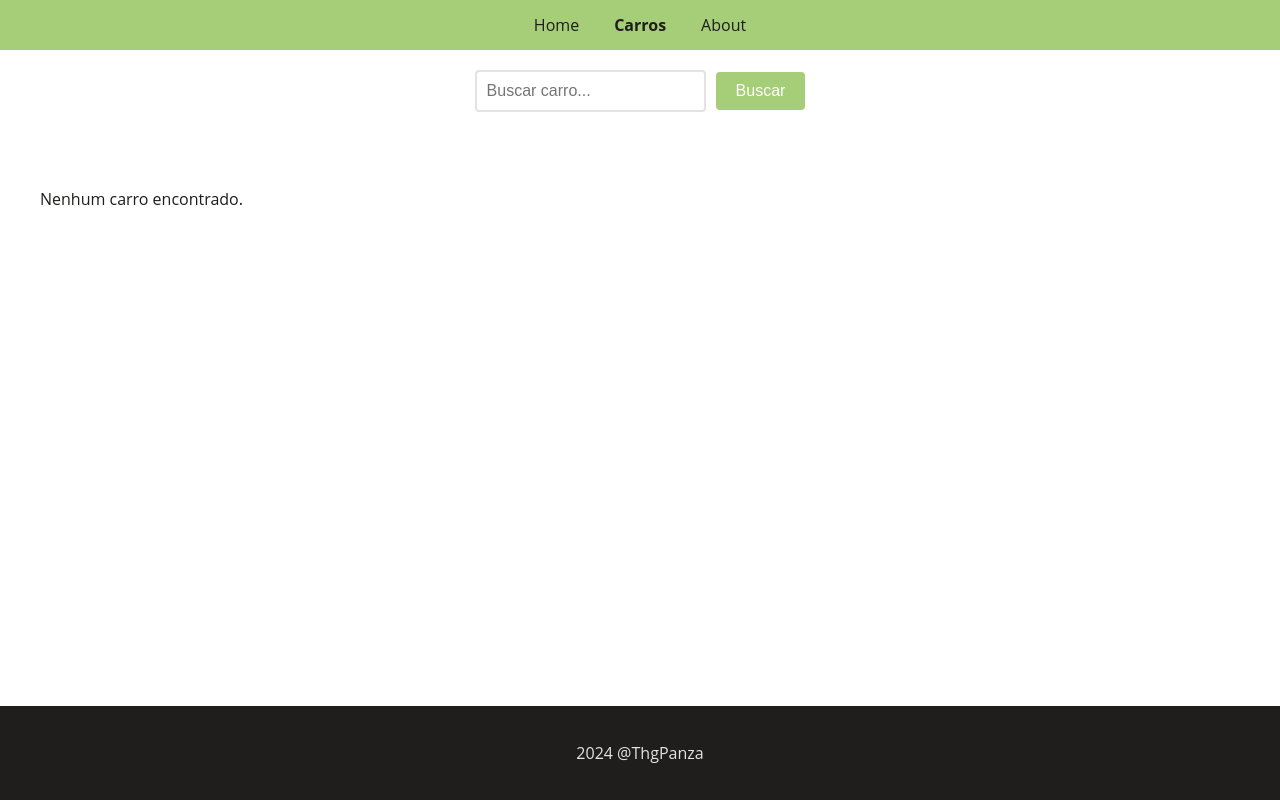
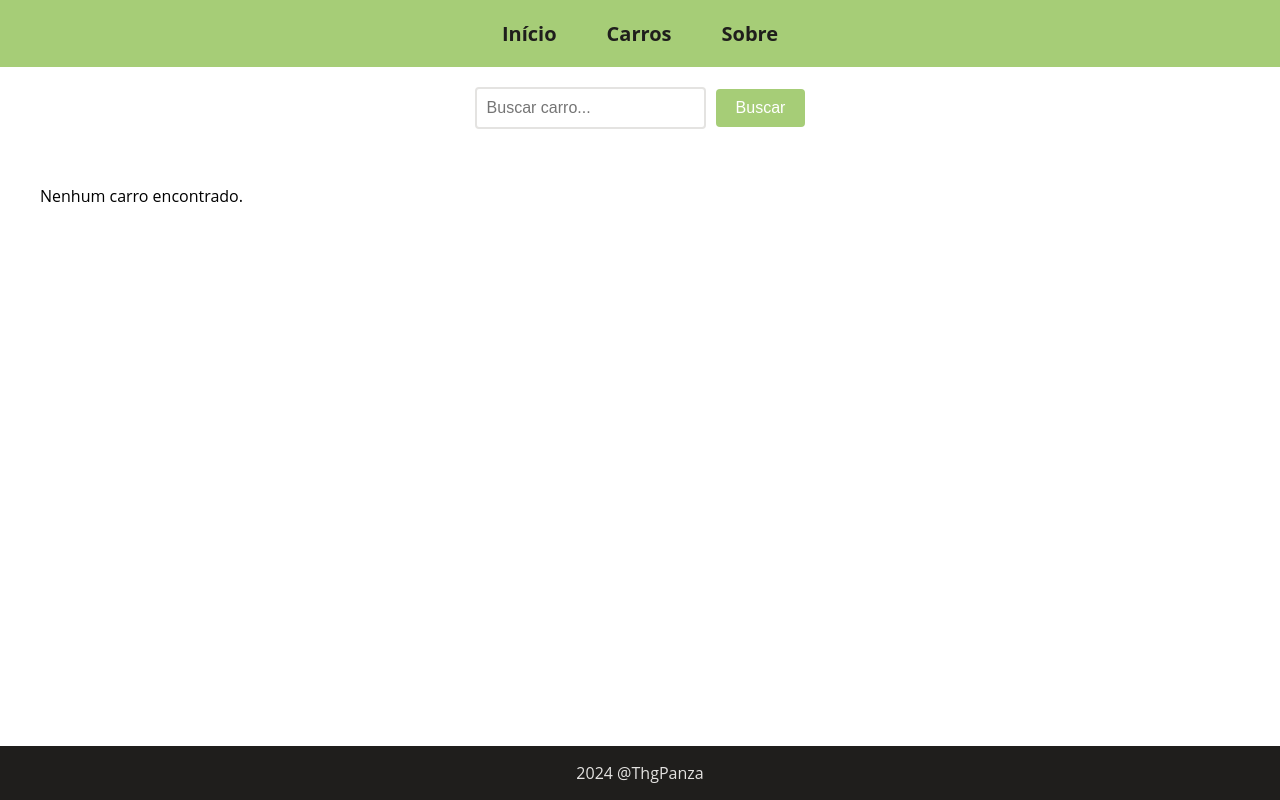
Before and after one commit to brohmarr/django-car-store, a Django app: template cars/templates/cars.html in a window 1280 px wide. Run offline with Django 5.2, Linux system fonts and the light colour scheme; the template is opened without the code that fills it, so the values that code supplies are empty.

Commit message:
Improve front-end and code cleanup

```diff
--- a/app/templates/base.html
+++ b/app/templates/base.html
@@ -6,44 +6,31 @@
   <title>{% block title %}Django Car Store{% endblock %}</title>
   <style>
     html, body {
-      height: 100%;
-      margin: 0;
+        height: 100%;
+        margin: 0;
+        font-family: 'Open Sans', sans-serif;
+        background-color: #fff;
+    }
+
+    body {
+        display: flex;
+        flex-direction: column;
     }
 
     main {
       flex: 1;
-    }
-
-    body {
-        font-family: 'Open Sans', sans-serif;
-        background-color: #fff;
-        color: #1F1E1C;
-        margin: 0;
-        padding: 0;
-        display: flex;
-        flex-direction: column;
+      margin-bottom: 10px;
     }
 
     header {
         background-color: #A6CD77;
         color: #1F1E1C;
-        text-align: center;
-    }
-
-    footer {
-        background-color: #1F1E1C;
-        color: #E4E3E1;
-        padding: 20px;
-        text-align: center;
+        padding: 20px 0;
     }
 
     nav {
-        background-color: #A6CD77;
-        color: #1F1E1C;
-        height: 50px;
         display: flex;
         justify-content: center;
-        align-items: center;
     }
 
     nav ul {
@@ -54,39 +41,53 @@
     }
 
     nav ul li {
-        margin: 0 10px;
+        margin: 0 15px;
+        font-size: 20px;
+        font-weight: bold;
     }
 
     nav ul li a {
         color: #1F1E1C;
         text-decoration: none;
-        font-size: 16px;
-        font-weight: bold;
-        padding: 15px;
-        transition: all 0.3s ease;
+        font-size: 20px;
+        padding: 20px;
+        transition: background-color 0.3s ease;
+    }
+
+    .custom-underline {
+        position: relative;
+    }
+
+    .custom-underline::after {
+        content: "";
+        position: absolute;
+        left: 20px;
+        right: 20px;
+        bottom: -5px;
+        height: 4px;
+        background-color: #000;
+        z-index: 0;
     }
 
     nav ul li a:hover {
         background-color: #9dc66f;
     }
 
-    nav ul li.active a {
-        background-color: #666;
+    footer {
+        background-color: #1F1E1C;
+        color: #E4E3E1;
+        padding: 0px;
+        text-align: center;
     }
-
-    nav ul li.active a:hover {
-        background-color: #999;
-    }
-
   </style>
 </head>
 <body>
   <header>
     <nav>
       <ul>
-        <li>Home</li>
-        <li><a href="{% url 'cars_list' %}">Carros</a></li>
-        <li>About</li>
+        <li>Início</li>
+        <li class="{% if request.path == '/cars/' %}custom-underline{% endif %}"><a href="{% url 'cars_list' %}">Carros</a></li>
+        <li>Sobre</li>
       </ul>
     </nav>
   </header>
--- a/cars/templates/cars.html
+++ b/cars/templates/cars.html
@@ -1,4 +1,6 @@
 {% extends 'base.html' %}
+
+{% block title %}Carros{% endblock %}
 
 {% block content %}
   <style>
@@ -58,7 +60,7 @@
         display: flex;
         justify-content: center;
         align-items: center;
-        margin-bottom: 20px;
+        margin-bottom: 0px;
         text-align: center;
         padding: 20px;
     }
```
